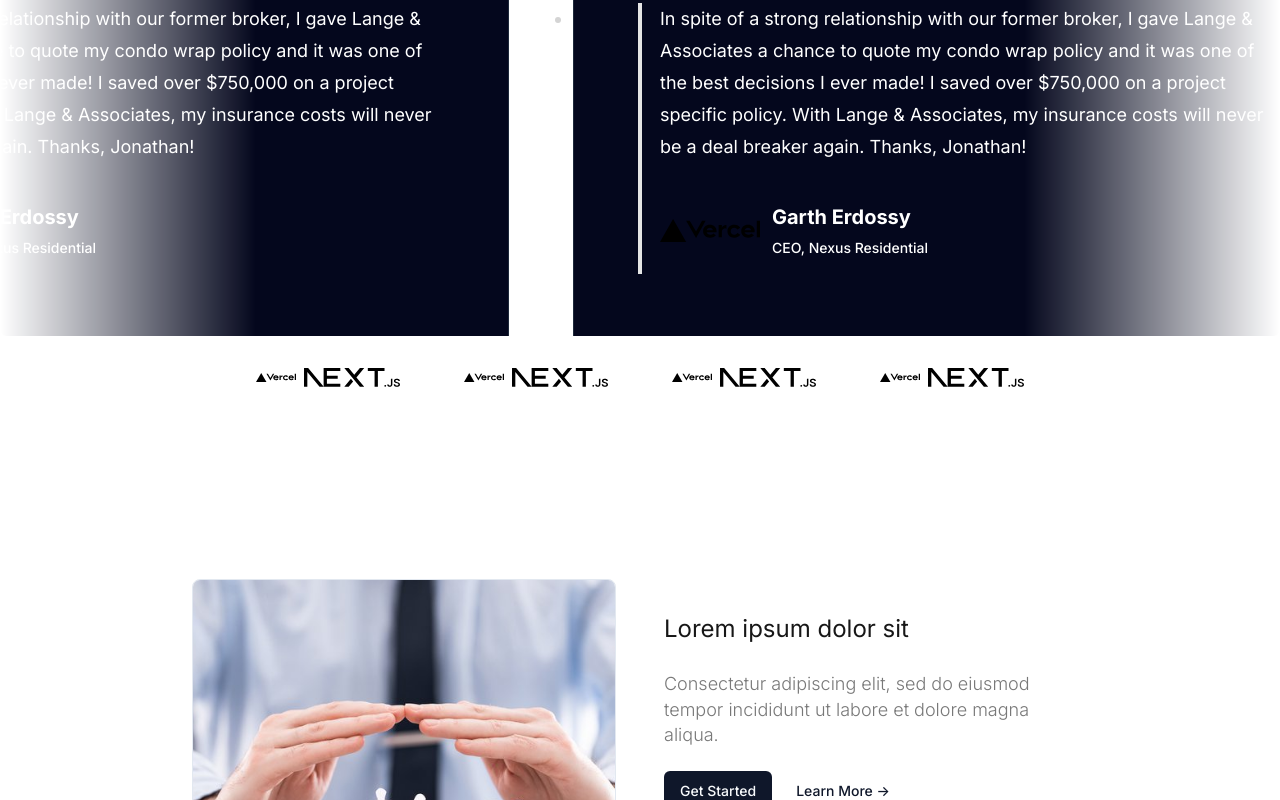
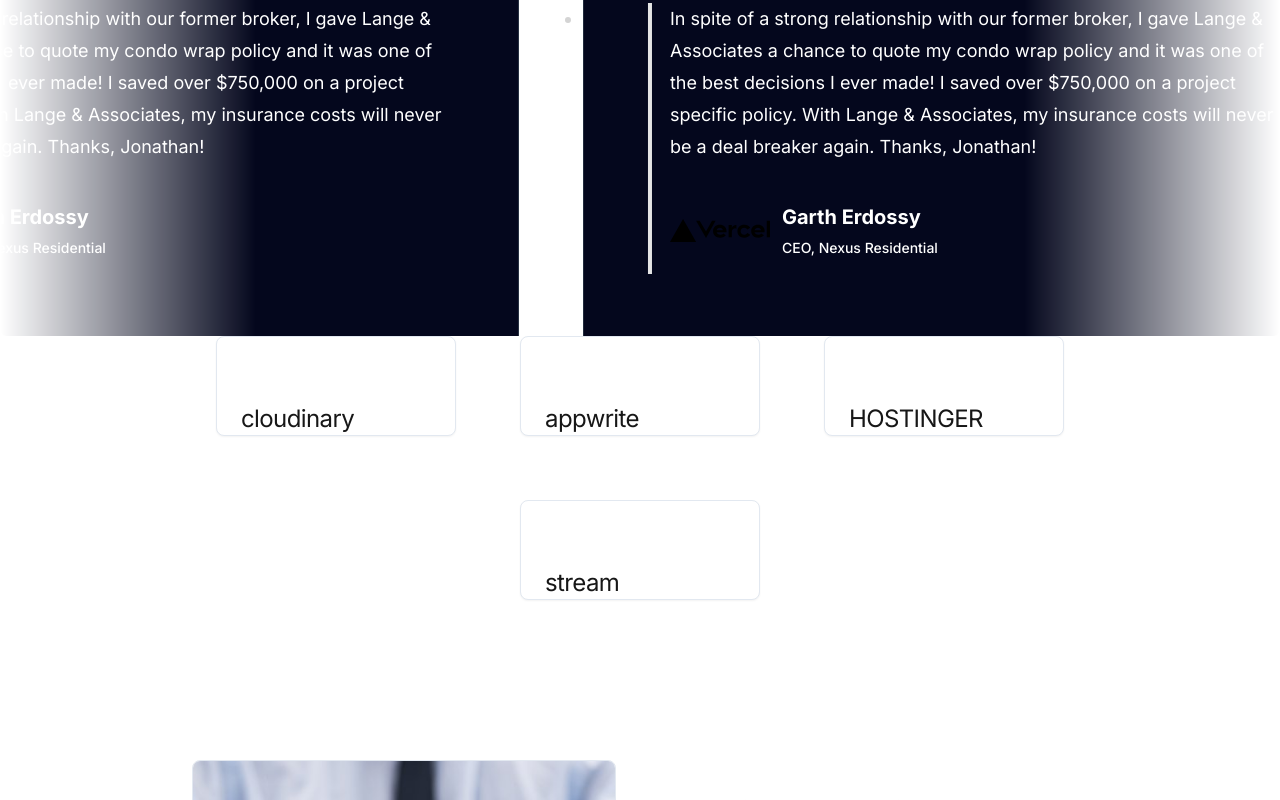
Before and after one commit to stonewerner/insurance-site, a Next.js app: page / in a window 1280 px wide. Shown: the part 1328-2128 px from the top of the page. Built offline with nearby package versions, Linux system fonts and the light colour scheme.

Commit message:
added cards to clients for companies looks bad

```diff
--- a/components/clients.tsx
+++ b/components/clients.tsx
@@ -5,6 +5,14 @@
 
 import { companies, testimonials } from "@/data";
 import { InfiniteMovingCards } from "./ui/InfiniteCards";
+import {
+    Card,
+    CardContent,
+    CardDescription,
+    CardFooter,
+    CardHeader,
+    CardTitle,
+  } from "@/components/ui/card"
 
 const Clients = () => {
   return (
@@ -30,7 +38,7 @@
           {companies.map((company) => (
             <React.Fragment key={company.id}>
               <div className="flex md:max-w-60 max-w-32 gap-2">
-                <Image
+                {/*<Image
                   src={company.img}
                   alt={company.name}
                   width={100}
@@ -43,7 +51,12 @@
                   height={100}
                   width={company.id === 4 || company.id === 5 ? 100 : 150}
                   className="md:w-24 w-20"
-                />
+                />*/}
+                <Card className="w-[350px] h-[100px]">
+                    <CardHeader className="flex justify-center">
+                        <CardTitle>{company.name}</CardTitle>
+                    </CardHeader>
+                </Card>
               </div>
             </React.Fragment>
           ))}
--- /dev/null
+++ b/components/ui/card.tsx
@@ -0,0 +1,79 @@
+import * as React from "react"
+
+import { cn } from "@/lib/utils"
+
+const Card = React.forwardRef<
+  HTMLDivElement,
+  React.HTMLAttributes<HTMLDivElement>
+>(({ className, ...props }, ref) => (
+  <div
+    ref={ref}
+    className={cn(
+      "rounded-lg border bg-card text-card-foreground shadow-sm",
+      className
+    )}
+    {...props}
+  />
+))
+Card.displayName = "Card"
+
+const CardHeader = React.forwardRef<
+  HTMLDivElement,
+  React.HTMLAttributes<HTMLDivElement>
+>(({ className, ...props }, ref) => (
+  <div
+    ref={ref}
+    className={cn("flex flex-col space-y-1.5 p-6", className)}
+    {...props}
+  />
+))
+CardHeader.displayName = "CardHeader"
+
+const CardTitle = React.forwardRef<
+  HTMLParagraphElement,
+  React.HTMLAttributes<HTMLHeadingElement>
+>(({ className, ...props }, ref) => (
+  <h3
+    ref={ref}
+    className={cn(
+      "text-2xl font-semibold leading-none tracking-tight",
+      className
+    )}
+    {...props}
+  />
+))
+CardTitle.displayName = "CardTitle"
+
+const CardDescription = React.forwardRef<
+  HTMLParagraphElement,
+  React.HTMLAttributes<HTMLParagraphElement>
+>(({ className, ...props }, ref) => (
+  <p
+    ref={ref}
+    className={cn("text-sm text-muted-foreground", className)}
+    {...props}
+  />
+))
+CardDescription.displayName = "CardDescription"
+
+const CardContent = React.forwardRef<
+  HTMLDivElement,
+  React.HTMLAttributes<HTMLDivElement>
+>(({ className, ...props }, ref) => (
+  <div ref={ref} className={cn("p-6 pt-0", className)} {...props} />
+))
+CardContent.displayName = "CardContent"
+
+const CardFooter = React.forwardRef<
+  HTMLDivElement,
+  React.HTMLAttributes<HTMLDivElement>
+>(({ className, ...props }, ref) => (
+  <div
+    ref={ref}
+    className={cn("flex items-center p-6 pt-0", className)}
+    {...props}
+  />
+))
+CardFooter.displayName = "CardFooter"
+
+export { Card, CardHeader, CardFooter, CardTitle, CardDescription, CardContent }
```
